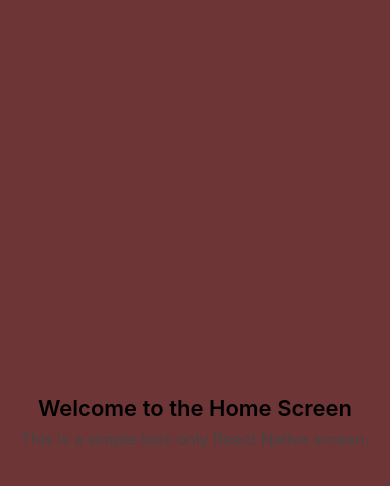
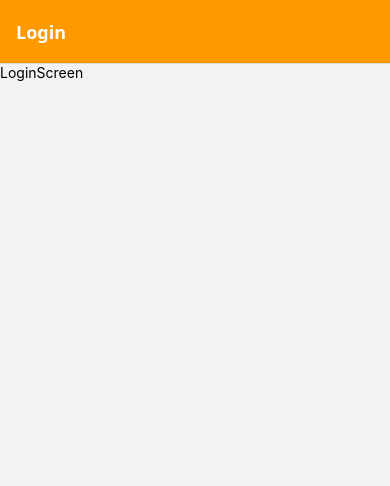
Before and after one commit to aliarfeen/react-native-marketplace, a React Native app: screen / in a window 390 px wide. Shown: the top 486 px of the page. Built offline with nearby package versions, Linux system fonts and the light colour scheme.

Commit message:
calling AppNavigator correctlly

```diff
--- a/App.js
+++ b/App.js
@@ -1,13 +1,14 @@
 import { Provider } from 'react-redux';
 import "./global.css";
+import AppNavigator from './src/navigation/AppNavigator';
 import store from './src/redux/store';
-import HomeScreen from './src/screens/HomeScreen';
+// import HomeScreen from './src/screens/HomeScreen';
 
 export default function App() {
   return (
     <Provider store={store}>
-      <HomeScreen />
-      {/* <AppNavigator /> */}
+      {/* <HomeScreen /> */}
+      <AppNavigator />
     </Provider>
   );
 }
```
